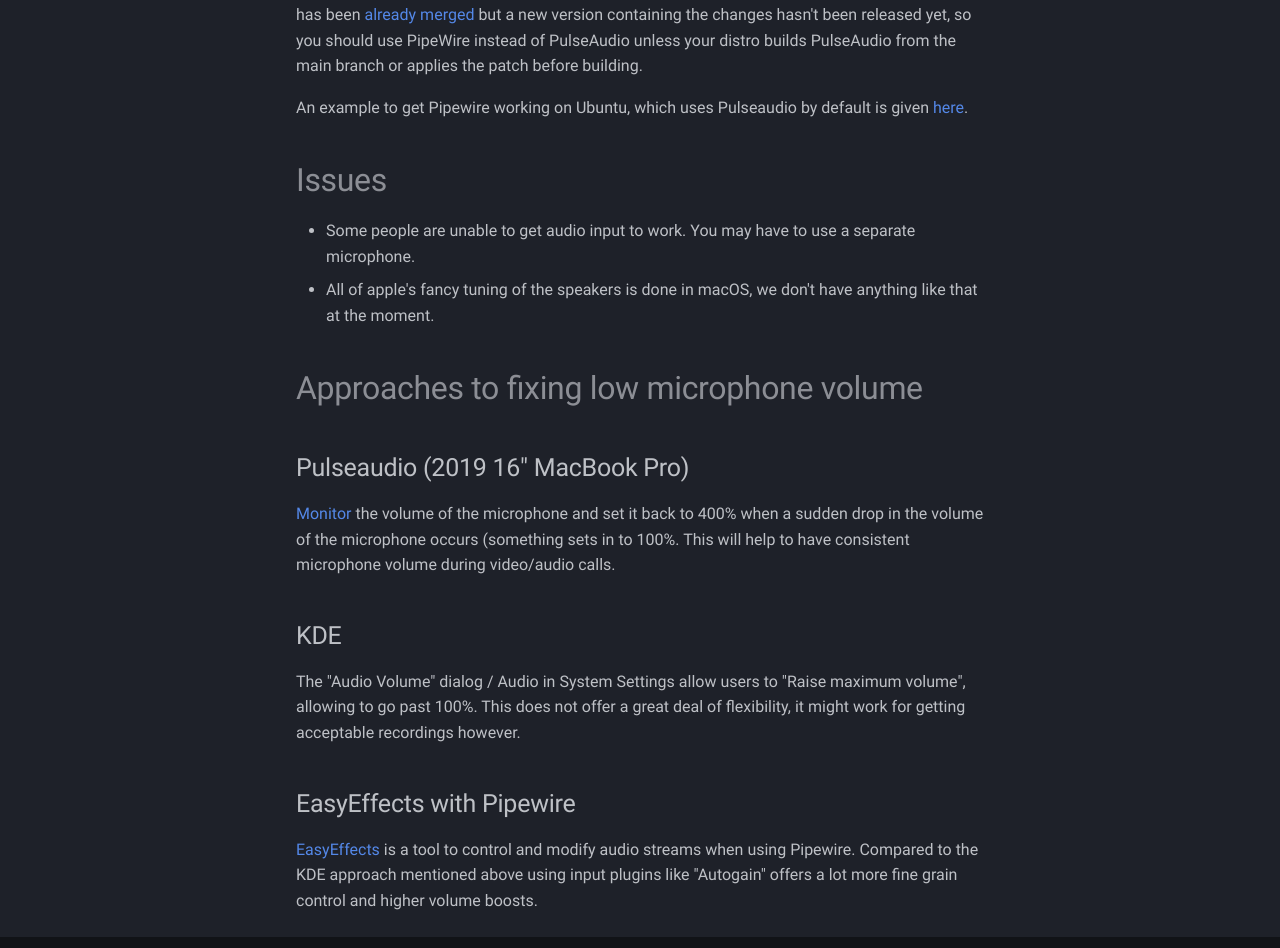
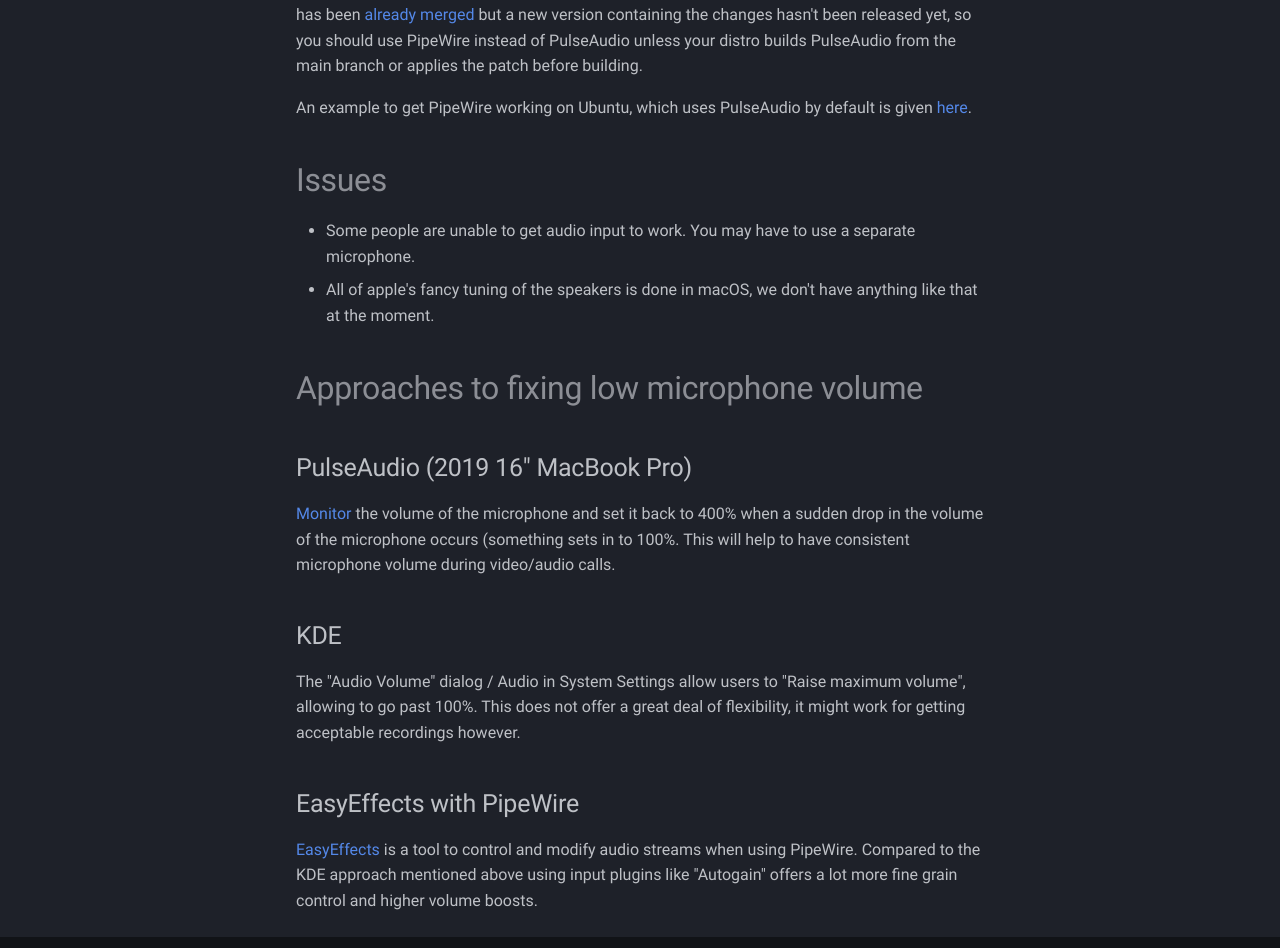
Before and after one commit to t2linux/wiki, an MkDocs documentation site: the page built from docs/guides/audio-config.md, in a window 1280 px wide and 1400 px high, scrolled down 1010 px. Shown: the part 398-1346 px from the top of the window. Built offline with MkDocs 1.6.1 and Material for MkDocs 9.7.7, drawn with Linux system fonts in a browser that asks for light colours; comment, search, counter and statistics services are not loaded.

Commit message:
Fix capitalisation

```diff
--- a/docs/guides/audio-config.md
+++ b/docs/guides/audio-config.md
@@ -33,7 +33,7 @@ sudo rm -r $HOME/t2-better-audio
 
 If your distro uses PulseAudio by default, consider switching to PipeWire as the latest stable release of PulseAudio has a bug which prevents audio from working properly. A fix for the bug has been [already merged](https://gitlab.freedesktop.org/pulseaudio/pulseaudio/-/merge_requests/596) but a new version containing the changes hasn't been released yet, so you should use PipeWire instead of PulseAudio unless your distro builds PulseAudio from the main branch or applies the patch before building.
 
-An example to get Pipewire working on Ubuntu, which uses Pulseaudio by default is given [here](https://linuxconfig.org/how-to-install-pipewire-on-ubuntu-linux).
+An example to get PipeWire working on Ubuntu, which uses PulseAudio by default is given [here](https://linuxconfig.org/how-to-install-pipewire-on-ubuntu-linux).
 
 # Issues
 
@@ -42,7 +42,7 @@ An example to get Pipewire working on Ubuntu, which uses Pulseaudio by default i
 
 # Approaches to fixing low microphone volume
 
-## Pulseaudio (2019 16" MacBook Pro)
+## PulseAudio (2019 16" MacBook Pro)
 
 [Monitor](https://github.com/mahboobkarimian/mbp-2019-Ubuntu-audio) the volume of the microphone and set it back to 400% when a sudden drop in the volume of the microphone occurs (something sets in to 100%. This will help to have consistent microphone volume during video/audio calls.
 
@@ -51,8 +51,8 @@ An example to get Pipewire working on Ubuntu, which uses Pulseaudio by default i
 The "Audio Volume" dialog / Audio in System Settings allow users to "Raise maximum volume", allowing to go past 100%. This
 does not offer a great deal of flexibility, it might work for getting acceptable recordings however.
 
-## EasyEffects with Pipewire
+## EasyEffects with PipeWire
 
-[EasyEffects](https://github.com/wwmm/easyeffects) is a tool to control and modify audio streams when using Pipewire. Compared
+[EasyEffects](https://github.com/wwmm/easyeffects) is a tool to control and modify audio streams when using PipeWire. Compared
 to the KDE approach mentioned above using input plugins like "Autogain" offers a lot more fine grain control and higher volume
 boosts.
```
